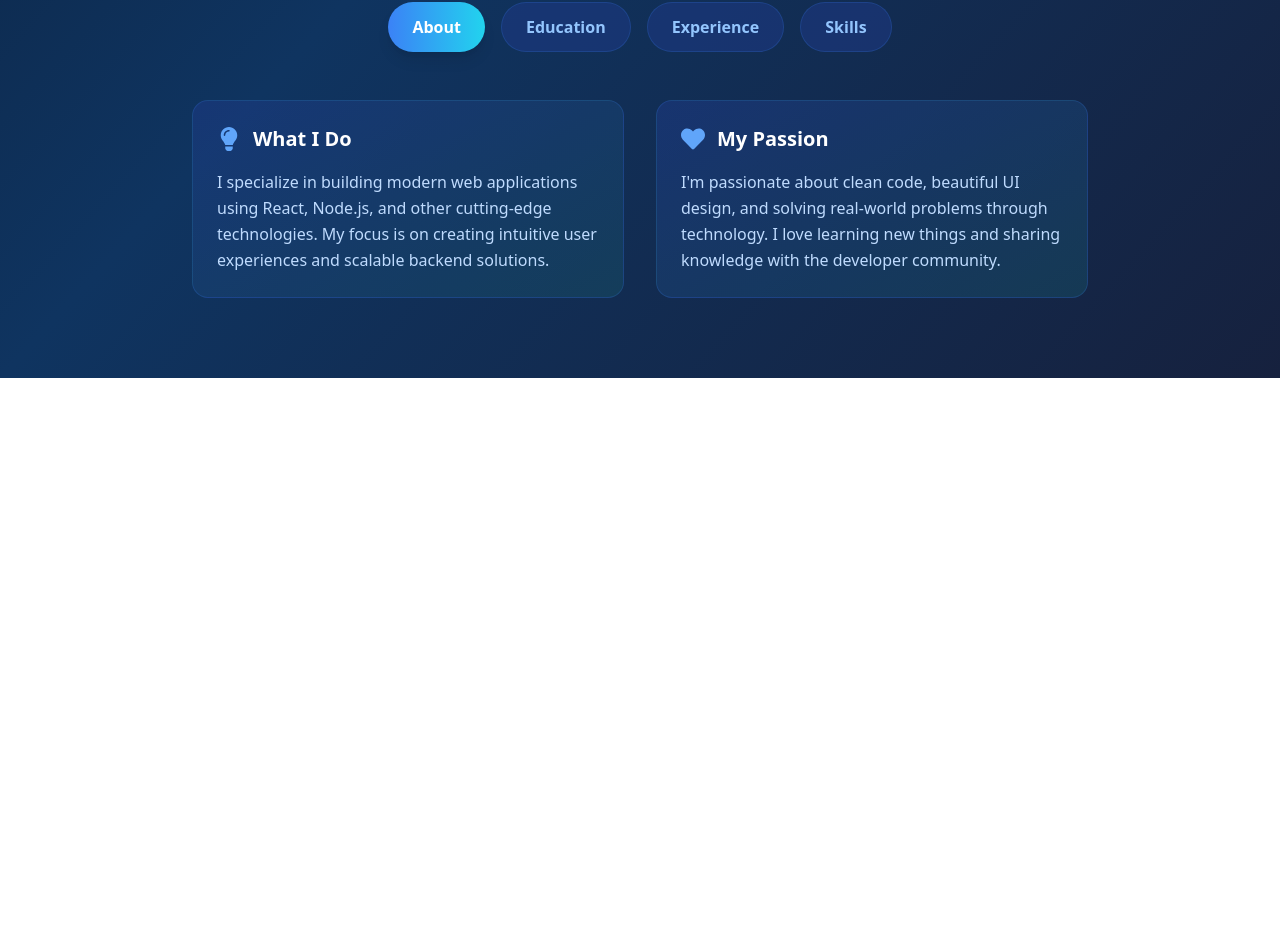
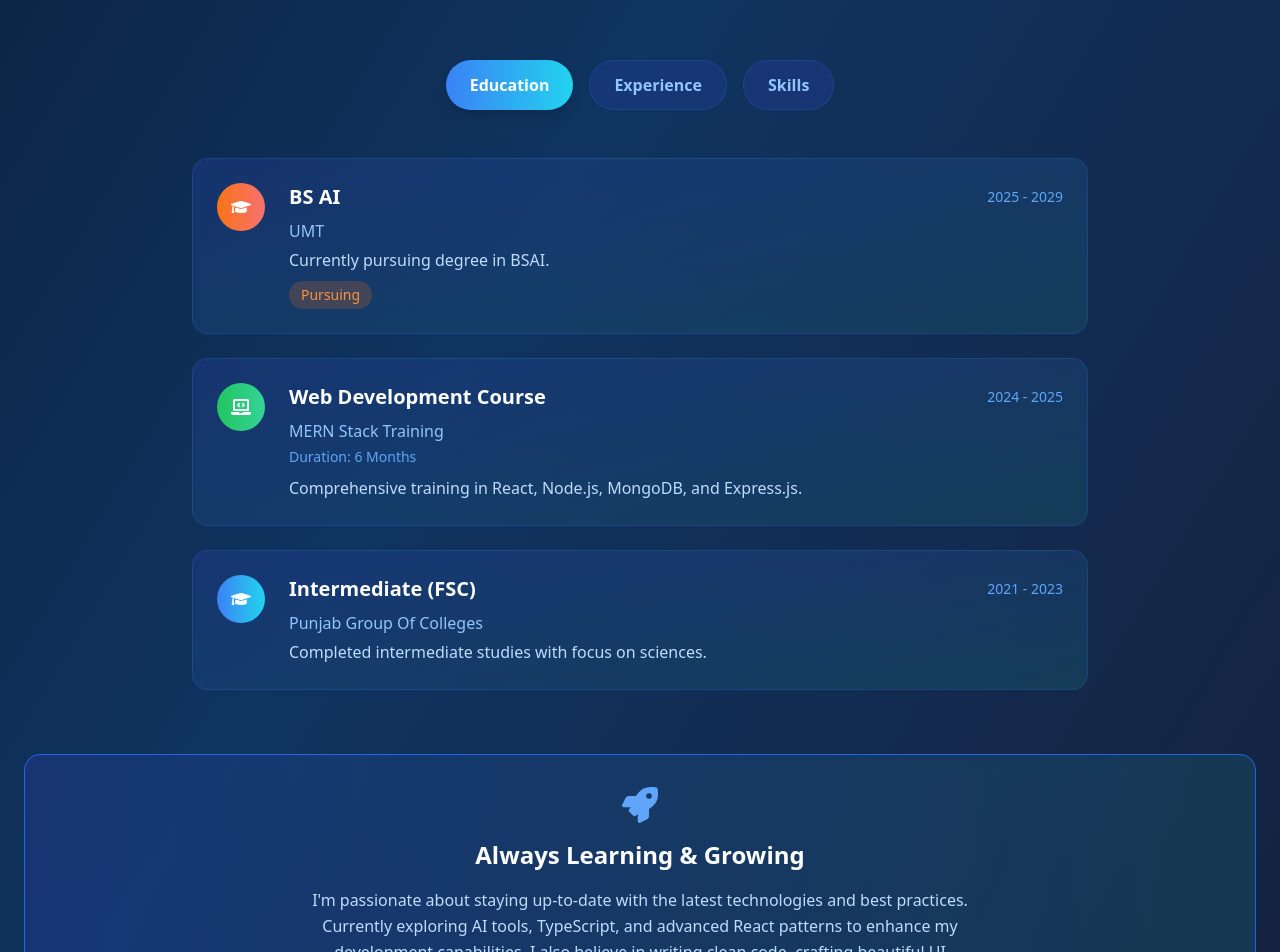
Before and after one commit to eman-projectspace/react-portfolio, a React (Create React App) app: page /about in a window 1280 px wide. Shown: the part 1016-1968 px from the top of the page. Before the commit the page ends 1394 px from the top, so only its background shows below. Built offline with nearby package versions, Linux system fonts and the light colour scheme.

Commit message:
Removed about content from TabNav

```diff
--- a/src/pages/About.js
+++ b/src/pages/About.js
@@ -91,7 +91,11 @@ const About = () => {
               transition={{ delay: 0.3, duration: 0.8 }}
               viewport={{ once: true }}
             >
-              Hello! I'm a passionate Full Stack Developer, specializing in creating responsive and user-friendly web applications. I love turning complex problems into simple, beautiful, and intuitive solutions.
+
+              Hello! I'm a passionate Full Stack Developer who loves turning complex problems into simple, beautiful, and intuitive solutions.
+              I build modern web applications using React, Node.js, and other cutting-edge technologies, with a strong focus on creating seamless user experiences and scalable backend solutions.
+
+
             </motion.p>
 
             <motion.p
@@ -175,6 +179,30 @@ const About = () => {
 
         {/* TabNav */}
         <TabNavigation />
+        {/* Extra */}
+        {/* Additional Info Section */}
+        <motion.div
+          className="mt-16 text-center"
+          initial={{ opacity: 0, y: 30 }}
+          whileInView={{ opacity: 1, y: 0 }}
+          transition={{ duration: 0.8 }}
+          viewport={{ once: true }}
+        >
+          <div className="bg-gradient-to-r from-blue-900/50 to-cyan-900/50 p-8 rounded-2xl border border-blue-600">
+            <FaRocket className="text-4xl text-blue-400 mx-auto mb-4" />
+            <h3 className="text-2xl font-bold text-white mb-4">
+              Always Learning & Growing
+            </h3>
+            <p className="text-blue-200 max-w-2xl mx-auto leading-relaxed">
+              I'm passionate about staying up-to-date with the latest technologies and best practices.
+              Currently exploring AI tools, TypeScript, and advanced React patterns to enhance my development capabilities.
+              I also believe in writing clean code, crafting beautiful UI designs, and solving real-world problems through technology.
+              Learning new things and sharing knowledge with the developer community excites me every day.
+
+            </p>
+          </div>
+        </motion.div>
+
       </div>
     </section>
   );
--- a/src/pages/Skills.js
+++ b/src/pages/Skills.js
@@ -6,7 +6,7 @@ import { SiVite } from 'react-icons/si';
 import {
   FaHtml5, FaCss3Alt, FaJs, FaReact, FaNodeJs, FaLaravel,
   FaGithub, FaFigma, FaCode,
-  FaRocket, FaTools, FaServer, FaPalette
+  FaTools, FaServer, FaPalette
 } from 'react-icons/fa';
 import {
   SiTailwindcss, SiBootstrap, SiExpress, SiMongodb,
@@ -244,25 +244,6 @@ const Skills = () => {
           ))}
         </div>
 
-        {/* Additional Info Section */}
-        <motion.div
-          className="mt-16 text-center"
-          initial={{ opacity: 0, y: 30 }}
-          whileInView={{ opacity: 1, y: 0 }}
-          transition={{ duration: 0.8 }}
-          viewport={{ once: true }}
-        >
-          <div className="bg-gradient-to-r from-blue-900/50 to-cyan-900/50 p-8 rounded-2xl border border-blue-600">
-            <FaRocket className="text-4xl text-blue-400 mx-auto mb-4" />
-            <h3 className="text-2xl font-bold text-white mb-4">
-              Always Learning & Growing
-            </h3>
-            <p className="text-blue-200 max-w-2xl mx-auto leading-relaxed">
-              I'm passionate about staying up-to-date with the latest technologies and best practices.
-              Currently exploring AI tools, TypeScript, and advanced React patterns to enhance my development capabilities.
-            </p>
-          </div>
-        </motion.div>
 
 
       </div>
--- a/src/subpages/TabNavigation.js
+++ b/src/subpages/TabNavigation.js
@@ -1,14 +1,13 @@
 import React, { useState } from 'react';
 import { motion } from 'framer-motion';
 import {
-  FaGraduationCap, FaLaptopCode, FaUserGraduate, FaBriefcase,
-  FaHeart, FaLightbulb
+  FaGraduationCap, FaLaptopCode, FaUserGraduate, FaBriefcase
 } from 'react-icons/fa';
 import { AnimatePresence } from 'framer-motion';
 
 function TabNavigation() {
 
-  const [activeTab, setActiveTab] = useState('about');
+  const [activeTab, setActiveTab] = useState('education');
 
   const education = [
     {
@@ -88,7 +87,7 @@ function TabNavigation() {
         transition={{ duration: 0.8 }}
         viewport={{ once: true }}
       >
-        {['about', 'education', 'experience', 'skills'].map((tab) => (
+        {['education', 'experience', 'skills'].map((tab) => (
           <motion.button
             key={tab}
             onClick={() => setActiveTab(tab)}
@@ -106,50 +105,6 @@ function TabNavigation() {
 
       {/* Tab Content */}
       <AnimatePresence mode="wait">
-        {activeTab === 'about' && (
-          <motion.div
-            key="about"
-            initial={{ opacity: 0, y: 20 }}
-            animate={{ opacity: 1, y: 0 }}
-            exit={{ opacity: 0, y: -20 }}
-            transition={{ duration: 0.5 }}
-            className="max-w-4xl mx-auto"
-          >
-            <div className="grid md:grid-cols-2 gap-8">
-              <motion.div
-                className="p-6 rounded-2xl bg-gradient-to-br from-blue-900/50 to-cyan-900/50 border border-blue-500/20"
-                initial={{ opacity: 0, x: -30 }}
-                whileInView={{ opacity: 1, x: 0 }}
-                transition={{ delay: 0.2, duration: 0.6 }}
-                viewport={{ once: true }}
-              >
-                <div className="flex items-center space-x-3 mb-4">
-                  <FaLightbulb className="text-2xl text-blue-400" />
-                  <h3 className="text-xl font-semibold text-white">What I Do</h3>
-                </div>
-                <p className="text-blue-200 leading-relaxed">
-                  I specialize in building modern web applications using React, Node.js, and other cutting-edge technologies. My focus is on creating intuitive user experiences and scalable backend solutions.
-                </p>
-              </motion.div>
-
-              <motion.div
-                className="p-6 rounded-2xl bg-gradient-to-br from-blue-900/50 to-cyan-900/50 border border-blue-500/20"
-                initial={{ opacity: 0, x: 30 }}
-                whileInView={{ opacity: 1, x: 0 }}
-                transition={{ delay: 0.3, duration: 0.6 }}
-                viewport={{ once: true }}
-              >
-                <div className="flex items-center space-x-3 mb-4">
-                  <FaHeart className="text-2xl text-blue-400" />
-                  <h3 className="text-xl font-semibold text-white">My Passion</h3>
-                </div>
-                <p className="text-blue-200 leading-relaxed">
-                  I'm passionate about clean code, beautiful UI design, and solving real-world problems through technology. I love learning new things and sharing knowledge with the developer community.
-                </p>
-              </motion.div>
-            </div>
-          </motion.div>
-        )}
 
         {activeTab === 'education' && (
           <motion.div
```
